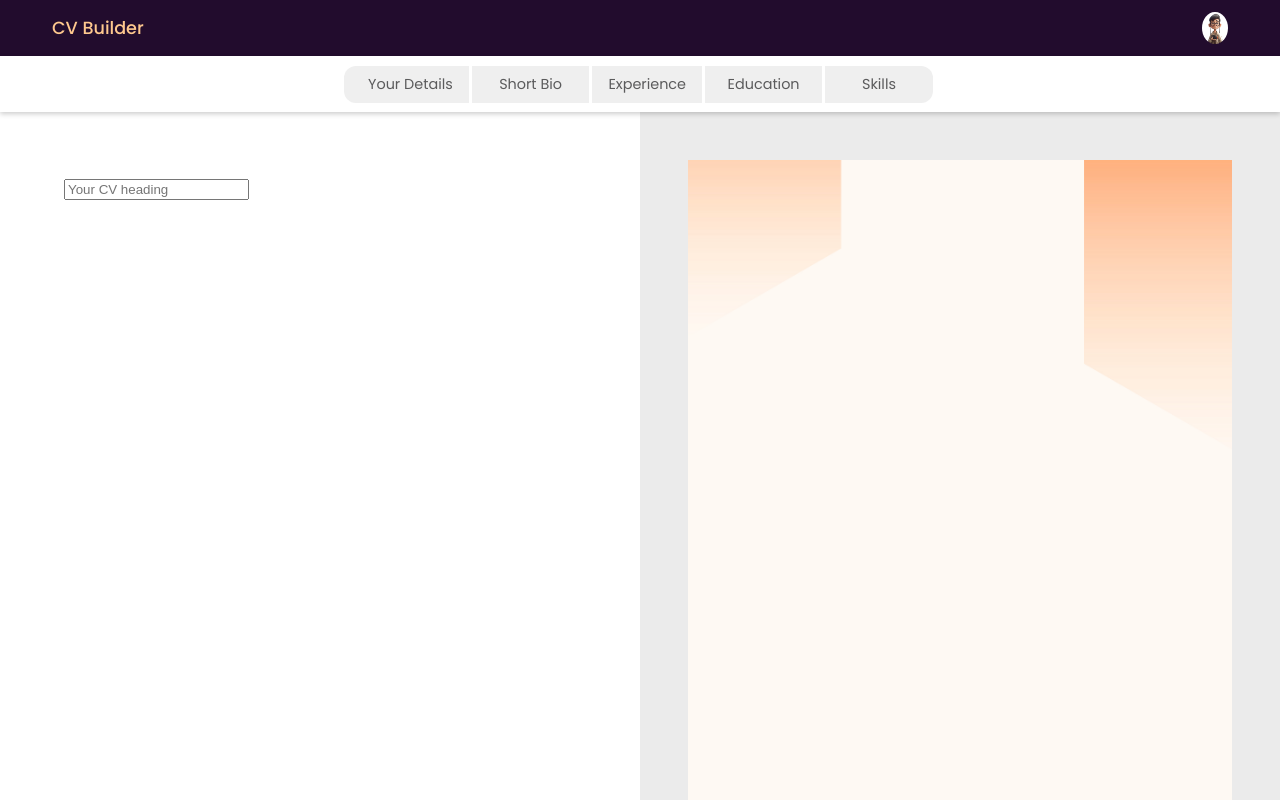
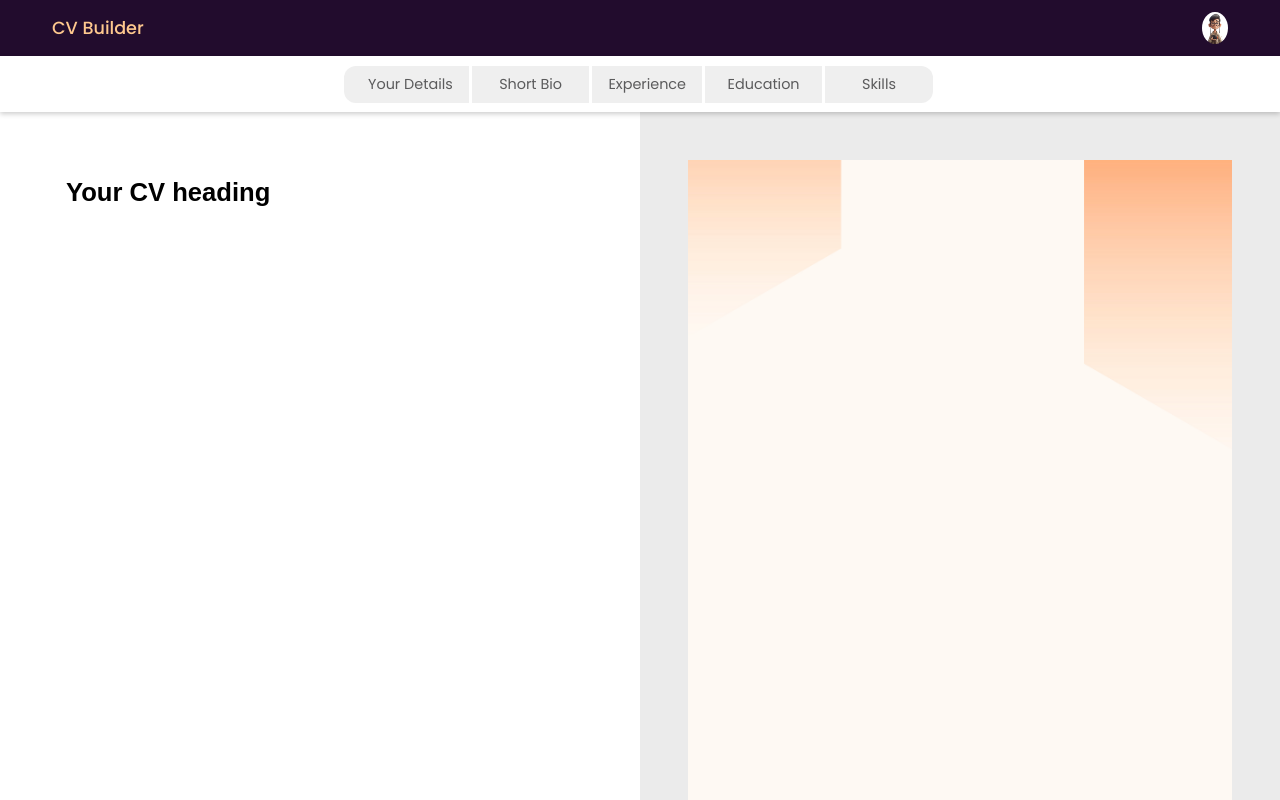
Before and after one commit to Hudsondaniel/CV-Generator, a React app in the folder CV/: page / in a window 1280 px wide. Shown: the top 800 px of the page. Built offline with nearby package versions, Linux system fonts and the light colour scheme; the HTML template or start-up script is replaced by a standard one.

Commit message:
Working on Your details page

```diff
--- a/CV/src/styles/YourDetails.css
+++ b/CV/src/styles/YourDetails.css
@@ -1,3 +1,15 @@
 .your-details-container{
     padding: 4rem;
 }
+
+.heading-input{
+    width: 50%;
+    height: 40px;
+    border: none;
+}
+
+.heading-input::placeholder{
+    font-size: 1.6rem;
+    font-weight: bold;
+    color: black;
+}
```
